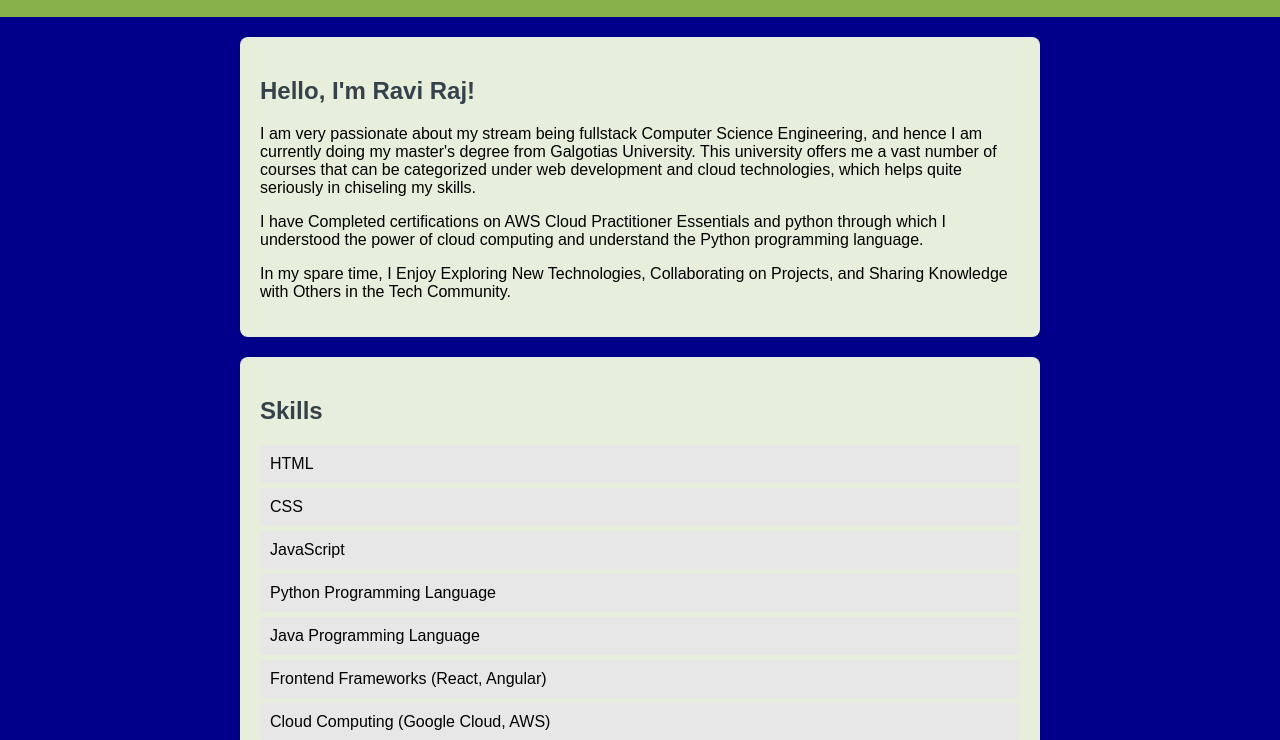
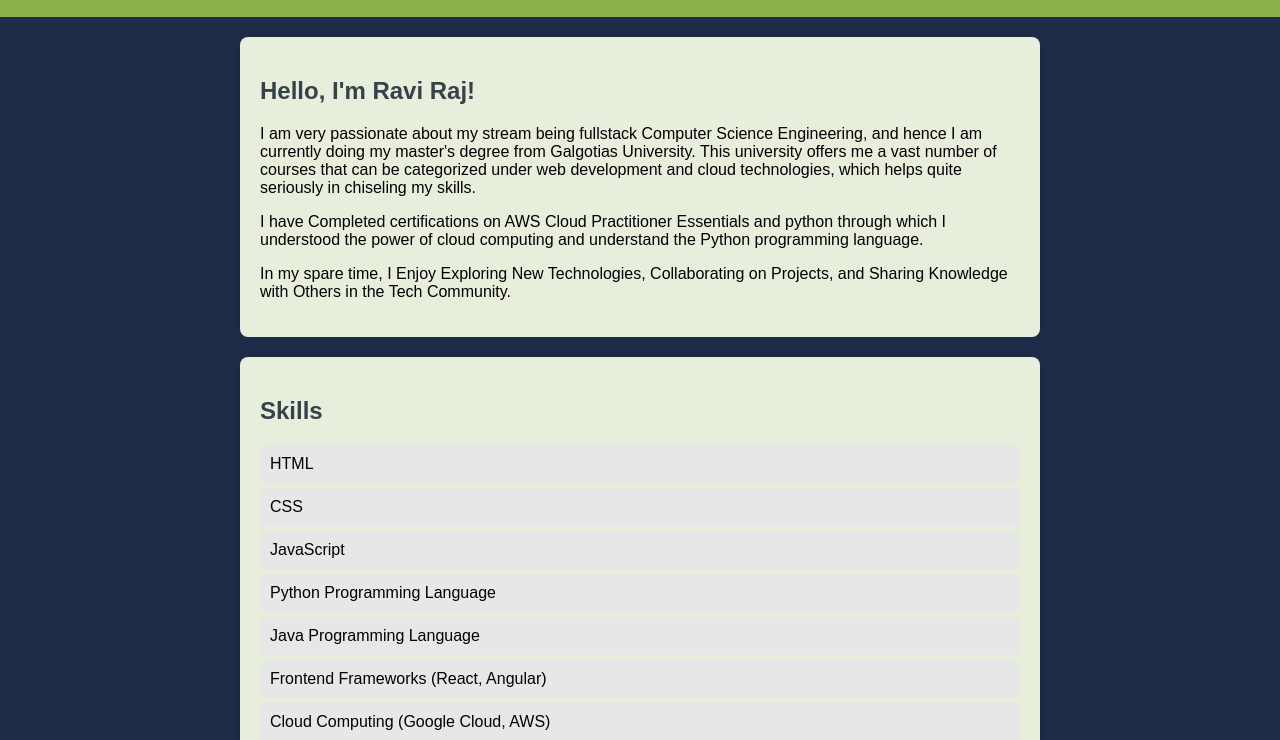
Before and after one commit to devAyush05/ArviAi, a plain HTML site: page about.html in a window 1280 px wide. Shown: the part 60-800 px from the top of the page. Drawn offline with Linux system fonts and the light colour scheme.

Commit message:
Update about.html

```diff
--- a/about.html
+++ b/about.html
@@ -9,7 +9,7 @@
             font-family: Arial, sans-serif;
             margin: 0;
             padding: 0;
-            background-color: #00008B;
+            background-color: #1e2d48;
         }
 
         header {
```
